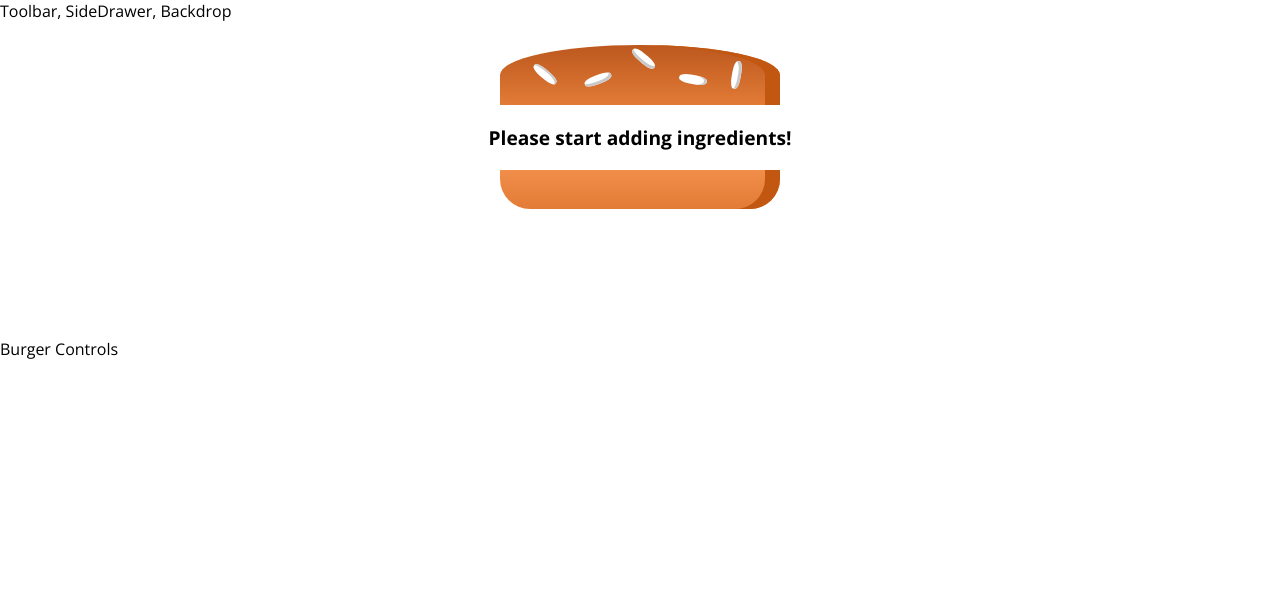
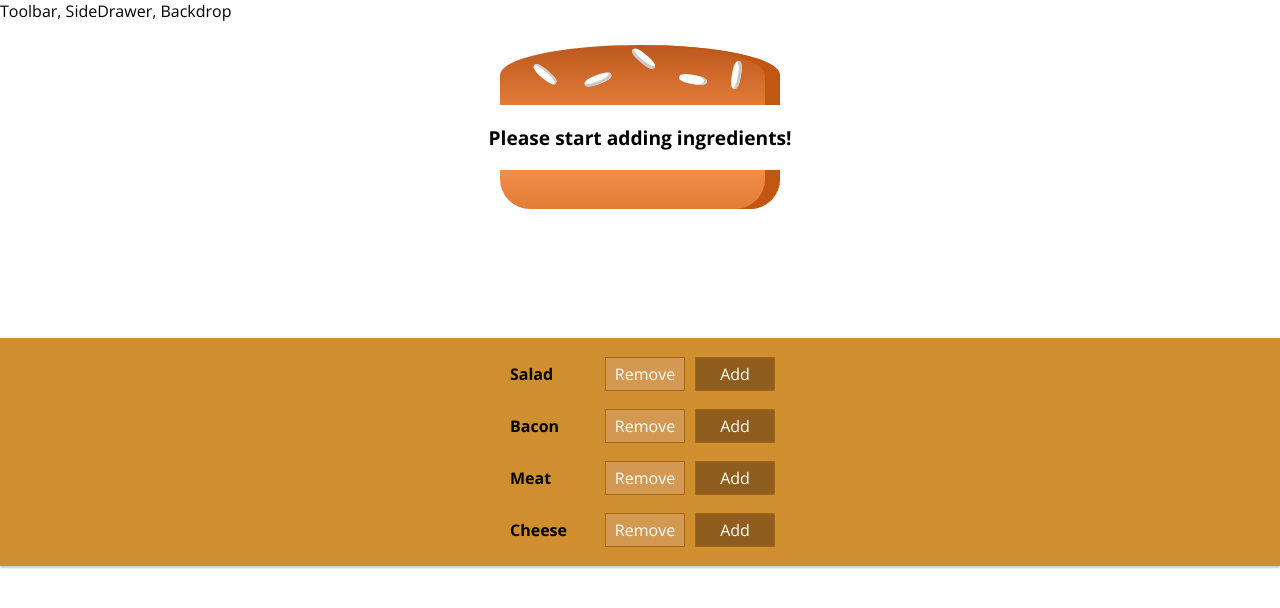
Before and after one commit to dylanmestyanek/react-follow-along, a React (Create React App) app: page / in a window 1280 px wide. Shown: the top 608 px of the page. Built offline with nearby package versions, Linux system fonts and the light colour scheme.

Commit message:
Controls now rendering

```diff
--- a/src/components/Burger/BuildControls/BuildControls.js
+++ b/src/components/Burger/BuildControls/BuildControls.js
@@ -1,9 +1,19 @@
 import React from 'react';
 import './BuildControls.css';
+import BuildControl from './BuildControl/BuildControl';
+
+const controls = [
+    { label: 'Salad', type: 'salad' },
+    { label: 'Bacon', type: 'bacon' },
+    { label: 'Meat', type: 'meat' },
+    { label: 'Cheese', type: 'cheese' },
+];
 
 const BuildControls = props => (
-    <div>
-
+    <div className="BuildControls">
+        {
+            controls.map(control => <BuildControl key={control.label} label={control.label} /> )
+        }
     </div>
 );
 
--- a/src/containers/BurgerBuilder/BurgerBuilder.js
+++ b/src/containers/BurgerBuilder/BurgerBuilder.js
@@ -1,5 +1,6 @@
 import React, { Component } from 'react';
 import Burger from '../../components/Burger/Burger';
+import BuildControls from '../../components/Burger/BuildControls/BuildControls';
 
 class BurgerBuilder extends Component {
     state = {
@@ -15,7 +16,7 @@
         return (
             <>
                 <Burger ingredients={this.state.ingredients} />
-                <div>Burger Controls</div>
+                <BuildControls />
             </>
         );
     }
```
